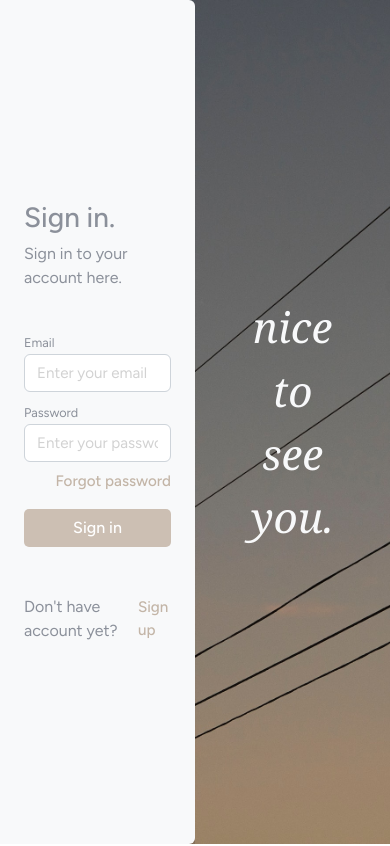
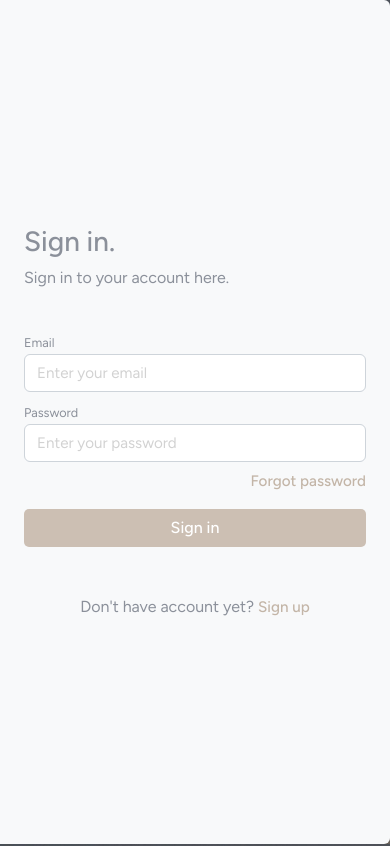
Before and after one commit to cleaningsupplies/auth_public, a React (Create React App) app: page /login in a window 390 px wide. Shown: the top 846 px of the page. Built offline with nearby package versions, Linux system fonts and the light colour scheme.

Commit message:
responsiveness added and handled some errors

```diff
--- a/src/App.js
+++ b/src/App.js
@@ -14,7 +14,7 @@ function App() {
 
   const [name, setName] = useState("");
 
-  function changeForm(item){
+  function changeForm(item, n = name){
 
     const signin = document.querySelector("#signin");
     const signup = document.querySelector("#signup");
@@ -42,8 +42,10 @@ function App() {
         forgot.style.display = "block";
         break;
       case "btn_signup":
+        setName(n);
         signup.style.display = "none";
-        //signin.style.display = "block";
+        right_media.style.display = "none";
+        login_media.style.display = "flex";
         break;
       case "btn_signin":
         setName("Steffi");
@@ -65,11 +67,11 @@ function App() {
     <div className="app">
       <Container fluid>
         <Row>
-          <Col id="signin" className="bg-light rounded-end"><Signin changeForm={changeForm} /></Col>
-          <Col id="signup" className="bg-light rounded-end"><Signup changeForm={changeForm} /></Col>
-          <Col id = "forgot" className="bg-light rounded-end"><Forgot changeForm={changeForm} /></Col>
-          <Col id = "reset" className="bg-light rounded-end"><Reset changeForm={changeForm} /></Col>
-          <Col className="right_media">nice<br></br>to<br></br>see<br></br>you{name}.</Col>
+          <Col sm id="signin" className="bg-light rounded-end"><Signin changeForm={changeForm} /></Col>
+          <Col sm id="signup" className="bg-light rounded-end"><Signup changeForm={changeForm} /></Col>
+          <Col sm id="forgot" className="bg-light rounded-end"><Forgot changeForm={changeForm} /></Col>
+          <Col sm id="reset" className="bg-light rounded-end"><Reset changeForm={changeForm} /></Col>
+          <Col sm className="right_media">nice<br></br>to<br></br>see<br></br>you{name}.</Col>
           <Col className="login_media">
             <div className='logout_container'>
               <FontAwesomeIcon className='logout' icon={faArrowRightFromBracket} onClick={()=> changeForm("link_signin")}/>
--- a/src/Forgot.js
+++ b/src/Forgot.js
@@ -1,4 +1,3 @@
-import Button from 'react-bootstrap/Button';
 import Container from 'react-bootstrap/Container';
 import Row from 'react-bootstrap/Row';
 import Col from 'react-bootstrap/Col';
@@ -12,7 +11,7 @@ export default function Forgot({changeForm}) {
     function change(e){
         e.preventDefault();
         changeForm(e.target.getAttribute("name"));
-        document.querySelector("#form").reset();
+        document.querySelector("#pg_form").reset();
     }
 
     return (
@@ -31,7 +30,7 @@ export default function Forgot({changeForm}) {
                 </Row>
                 <Row className="justify-content-md-center">
                     <Col lg="8">
-                        <form name="btn_forgot" onSubmit={change}>
+                        <form id="pg_form" name="btn_forgot" onSubmit={change}>
                             <div className='mb-4'>
                                 <label htmlFor="mail" className="label-text">Email</label>
                                 <input required type="email" className="form-control plh" id="mail" placeholder="Enter your email"></input>
--- a/src/SignIn.js
+++ b/src/SignIn.js
@@ -1,4 +1,3 @@
-import Button from 'react-bootstrap/Button';
 import Container from 'react-bootstrap/Container';
 import Row from 'react-bootstrap/Row';
 import Col from 'react-bootstrap/Col';
@@ -10,7 +9,7 @@ export default function Signin({changeForm}) {
     function change(e){
         e.preventDefault();
         changeForm(e.target.getAttribute("name"));
-        document.querySelector("#form").reset();
+        document.querySelector("#page_form").reset();
     }
 
     return (
@@ -24,7 +23,7 @@ export default function Signin({changeForm}) {
                 </Row>
                 <Row className="justify-content-md-center">
                     <Col xs lg="7">
-                        <form id="form" name="btn_signin" onSubmit={change}>
+                        <form id="page_form" name="btn_signin" onSubmit={change}>
                             <div className='mb-2'>
                                 <label htmlFor="mail" className="label-text">Email</label>
                                 <input required type="email" className="form-control plh" id="mail" placeholder="Enter your email"></input>
--- a/src/Signup.js
+++ b/src/Signup.js
@@ -1,4 +1,3 @@
-import Button from 'react-bootstrap/Button';
 import Container from 'react-bootstrap/Container';
 import Row from 'react-bootstrap/Row';
 import Col from 'react-bootstrap/Col';
@@ -9,7 +8,11 @@ export default function Signup({changeForm}) {
 
     function change(e){
         e.preventDefault();
-        changeForm(e.target.getAttribute("name"));
+        if(e.target.user_input !== undefined){
+            changeForm(e.target.getAttribute("name"), e.target.user_input.value);
+        }else{
+            changeForm(e.target.getAttribute("name"));
+        }
         document.querySelector("#form").reset();
     }
 
@@ -24,10 +27,10 @@ export default function Signup({changeForm}) {
                 </Row>
                 <Row className="justify-content-md-center">
                     <Col xs lg="7">
-                        <form name="btn_signup" onSubmit={change}>
+                        <form id="form" name="btn_signup" onSubmit={change}>
                             <div className='mb-2'>
                                 <label htmlFor="name" className="label-text">Name</label>
-                                <input required type="text" className="form-control plh" id="name" placeholder="Enter your name"></input>
+                                <input required type="text" className="form-control plh" id="name" name="user_input" placeholder="Enter your name"></input>
                             </div>
                             <div className='mb-2'>
                                 <label htmlFor="mail" className="label-text">Email</label>
--- a/src/css/app.css
+++ b/src/css/app.css
@@ -39,6 +39,10 @@
   font-style: italic;
 }
 
+#signin, #signup, #forgot, #reset{
+  height: 100vh;
+}
+
 #signup, #forgot, #reset, .login_media{
   display: none;
 }
```
